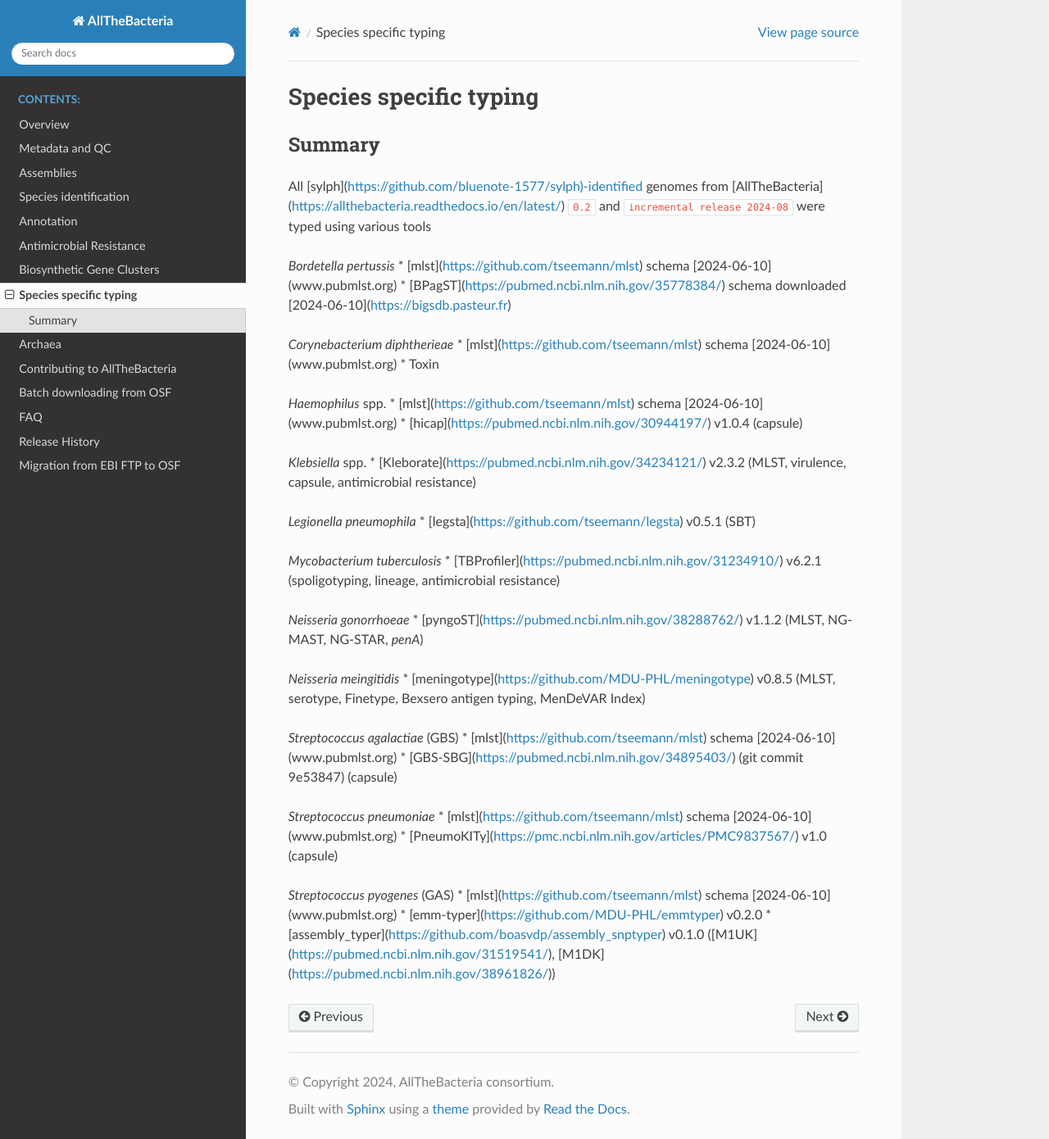
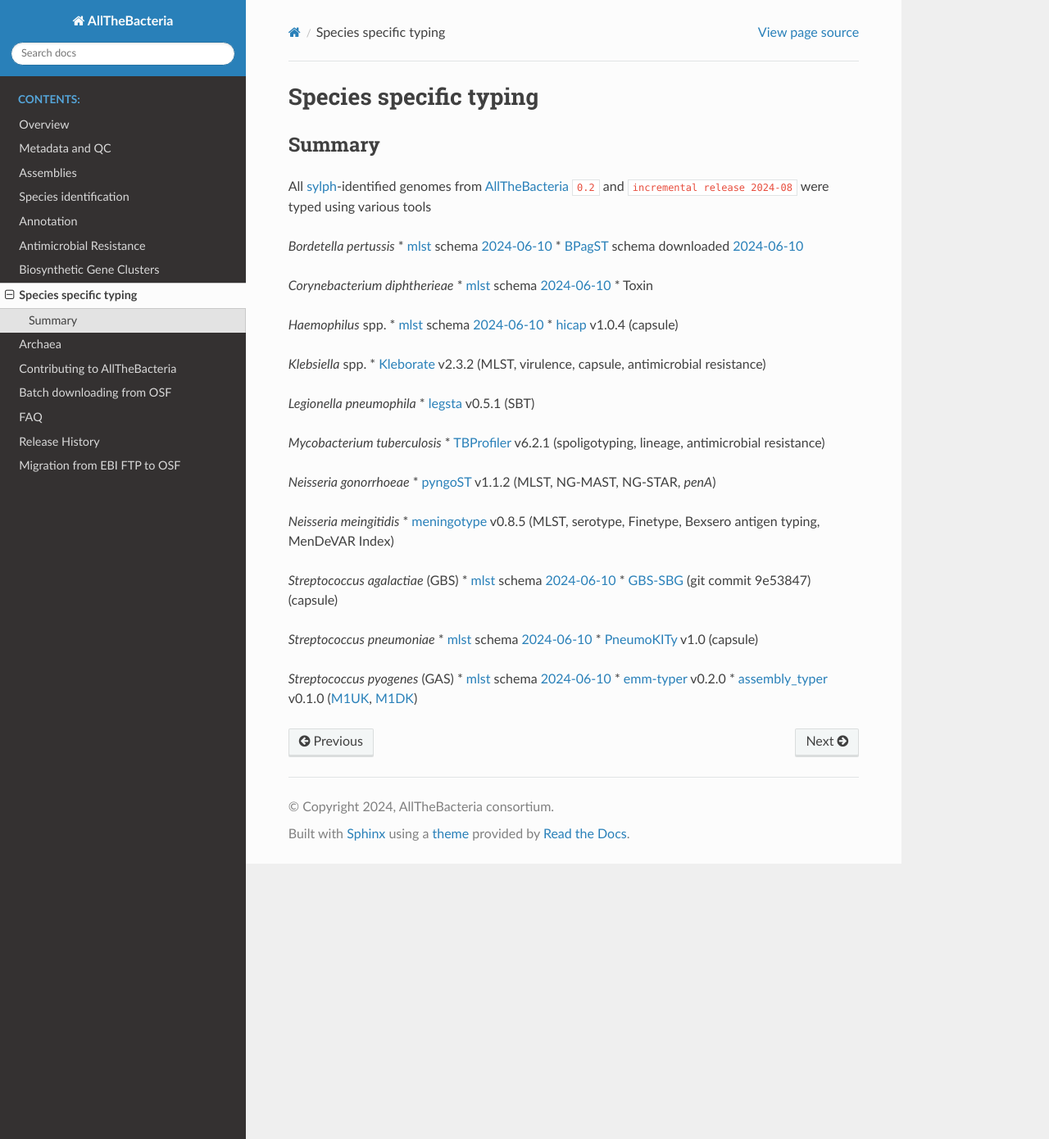
Before and after one commit to AllTheBacteria/AllTheBacteria, a Sphinx documentation site: the page built from docs/typing.rst, in a window 1280 px wide and 1390 px high. Shown: the whole window at 82% size. Built offline with Sphinx 7.4.7 and the Read the Docs theme 3.1.0, drawn with Linux system fonts in a browser that asks for light colours.

Commit message:
Update typing.rst
Fixed URL syntax

```diff
--- a/docs/typing.rst
+++ b/docs/typing.rst
@@ -4,44 +4,44 @@
 Summary
 -------
 
-All [sylph](https://github.com/bluenote-1577/sylph)-identified genomes from [AllTheBacteria](https://allthebacteria.readthedocs.io/en/latest/) ``0.2`` and ``incremental release 2024-08`` were typed using various tools
+All `sylph <https://github.com/bluenote-1577/sylph>`_-identified genomes from `AllTheBacteria <https://allthebacteria.readthedocs.io/en/latest/>`_ ``0.2`` and ``incremental release 2024-08`` were typed using various tools
 
 *Bordetella pertussis*
-* [mlst](https://github.com/tseemann/mlst) schema [2024-06-10](www.pubmlst.org)
-* [BPagST](https://pubmed.ncbi.nlm.nih.gov/35778384/) schema downloaded [2024-06-10](https://bigsdb.pasteur.fr)
+* `mlst <https://github.com/tseemann/mlst>`_ schema `2024-06-10 <www.pubmlst.org>`_
+* `BPagST <https://pubmed.ncbi.nlm.nih.gov/35778384/>`_ schema downloaded `2024-06-10 <https://bigsdb.pasteur.fr>`_
 
 *Corynebacterium diphtherieae*
-* [mlst](https://github.com/tseemann/mlst) schema [2024-06-10](www.pubmlst.org)
+* `mlst <https://github.com/tseemann/mlst>`_ schema `2024-06-10 <www.pubmlst.org>`_
 * Toxin
 
 *Haemophilus* spp.
-* [mlst](https://github.com/tseemann/mlst) schema [2024-06-10](www.pubmlst.org)
-* [hicap](https://pubmed.ncbi.nlm.nih.gov/30944197/) v1.0.4 (capsule)
+* `mlst <https://github.com/tseemann/mlst>`_ schema `2024-06-10 <www.pubmlst.org>`_
+* `hicap <https://pubmed.ncbi.nlm.nih.gov/30944197/>`_ v1.0.4 (capsule)
 
 *Klebsiella* spp.
-* [Kleborate](https://pubmed.ncbi.nlm.nih.gov/34234121/) v2.3.2 (MLST, virulence, capsule, antimicrobial resistance)
+* `Kleborate <https://pubmed.ncbi.nlm.nih.gov/34234121/>`_ v2.3.2 (MLST, virulence, capsule, antimicrobial resistance)
 
 *Legionella pneumophila*
-* [legsta](https://github.com/tseemann/legsta) v0.5.1 (SBT)
+* `legsta <https://github.com/tseemann/legsta>`_ v0.5.1 (SBT)
 
 *Mycobacterium tuberculosis*
-* [TBProfiler](https://pubmed.ncbi.nlm.nih.gov/31234910/) v6.2.1 (spoligotyping, lineage, antimicrobial resistance)
+* `TBProfiler <https://pubmed.ncbi.nlm.nih.gov/31234910/>`_ v6.2.1 (spoligotyping, lineage, antimicrobial resistance)
 
 *Neisseria gonorrhoeae*
-* [pyngoST](https://pubmed.ncbi.nlm.nih.gov/38288762/) v1.1.2 (MLST, NG-MAST, NG-STAR, *penA*)
+* `pyngoST <https://pubmed.ncbi.nlm.nih.gov/38288762/>`_ v1.1.2 (MLST, NG-MAST, NG-STAR, *penA*)
 
 *Neisseria meingitidis*
-* [meningotype](https://github.com/MDU-PHL/meningotype) v0.8.5 (MLST, serotype, Finetype, Bexsero antigen typing, MenDeVAR Index)
+* `meningotype <https://github.com/MDU-PHL/meningotype>`_ v0.8.5 (MLST, serotype, Finetype, Bexsero antigen typing, MenDeVAR Index)
 
 *Streptococcus agalactiae* (GBS)
-* [mlst](https://github.com/tseemann/mlst) schema [2024-06-10](www.pubmlst.org)
-* [GBS-SBG](https://pubmed.ncbi.nlm.nih.gov/34895403/) (git commit 9e53847) (capsule)
+* `mlst <https://github.com/tseemann/mlst>`_ schema `2024-06-10 <www.pubmlst.org>`_
+* `GBS-SBG <https://pubmed.ncbi.nlm.nih.gov/34895403/>`_ (git commit 9e53847) (capsule)
 
 *Streptococcus pneumoniae*
-* [mlst](https://github.com/tseemann/mlst) schema [2024-06-10](www.pubmlst.org)
-* [PneumoKITy](https://pmc.ncbi.nlm.nih.gov/articles/PMC9837567/) v1.0 (capsule)
+* `mlst <https://github.com/tseemann/mlst>`_ schema `2024-06-10 <www.pubmlst.org>`_
+* `PneumoKITy <https://pmc.ncbi.nlm.nih.gov/articles/PMC9837567/>`_ v1.0 (capsule)
 
 *Streptococcus pyogenes* (GAS)
-* [mlst](https://github.com/tseemann/mlst) schema [2024-06-10](www.pubmlst.org)
-* [emm-typer](https://github.com/MDU-PHL/emmtyper) v0.2.0
-* [assembly_typer](https://github.com/boasvdp/assembly_snptyper) v0.1.0 ([M1UK](https://pubmed.ncbi.nlm.nih.gov/31519541/), [M1DK](https://pubmed.ncbi.nlm.nih.gov/38961826/))
+* `mlst <https://github.com/tseemann/mlst>`_ schema `2024-06-10 <www.pubmlst.org>`_
+* `emm-typer <https://github.com/MDU-PHL/emmtyper>`_ v0.2.0
+* `assembly_typer <https://github.com/boasvdp/assembly_snptyper>`_ v0.1.0 (`M1UK <https://pubmed.ncbi.nlm.nih.gov/31519541/>`_, `M1DK <https://pubmed.ncbi.nlm.nih.gov/38961826/>`_)
```
